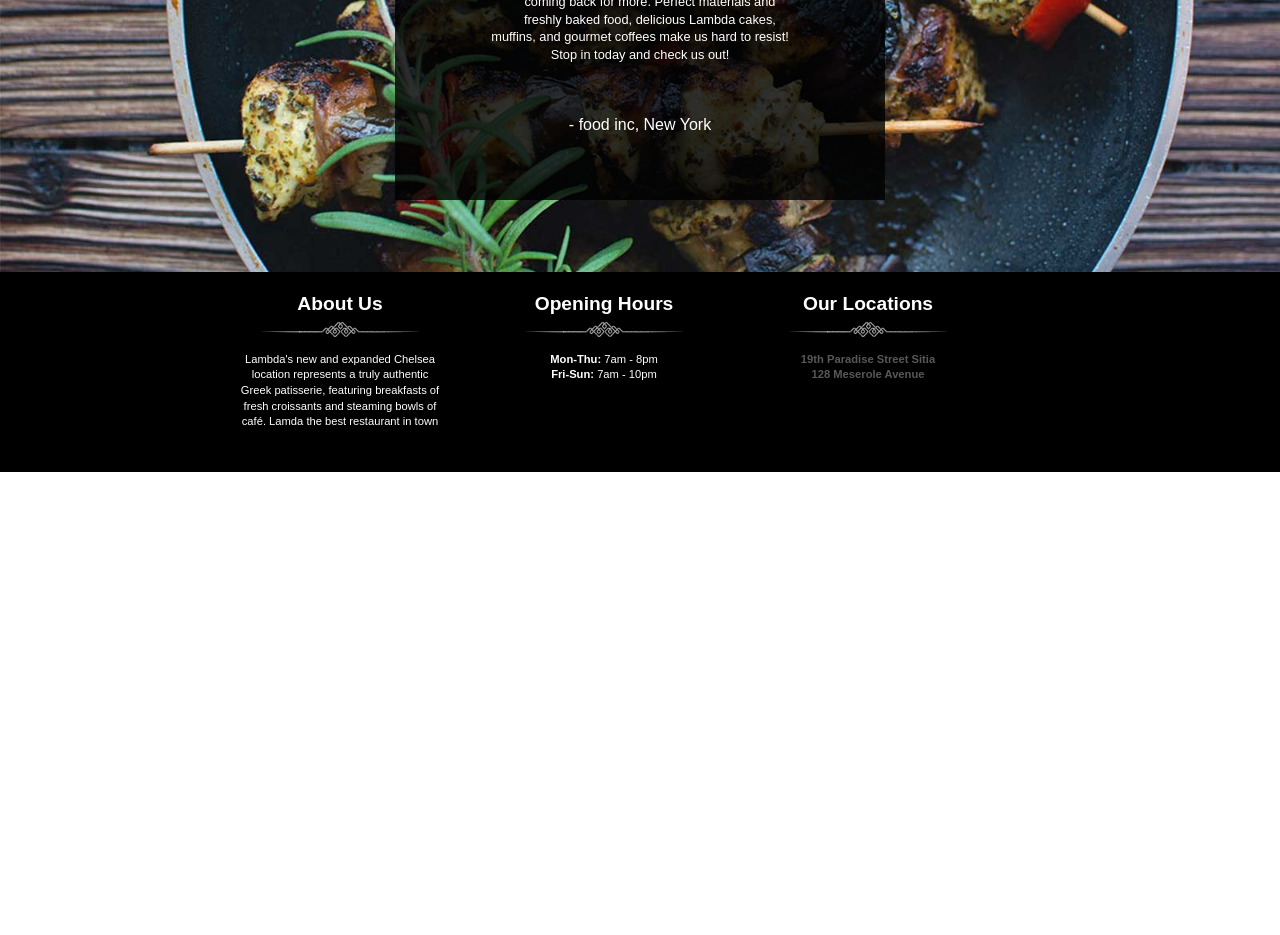
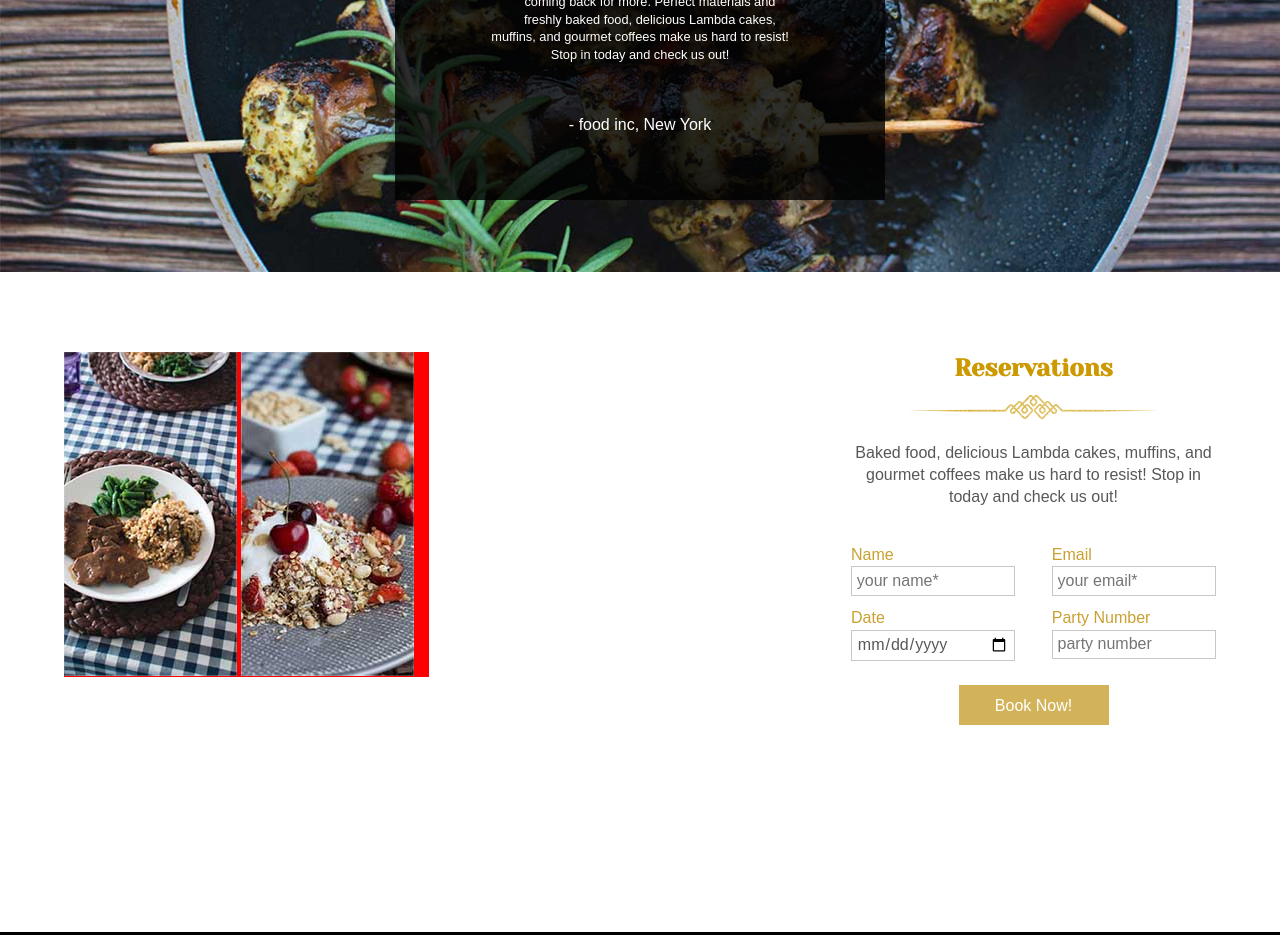
Before and after one commit to freddyhm/restaurant-template, a website: page index.html in a window 1280 px wide. Shown: the part 1658-2593 px from the top of the page. Before the commit the page ends 2130 px from the top, so only its background shows below. Drawn offline with nearby package versions, Linux system fonts and the light colour scheme; files that its build step writes are made by us from their sources; files whose address does not match are found by name.

Commit message:
Create reservation. Add basic styling for mobile. Start styling for desktop.

```diff
--- a/index.html
+++ b/index.html
@@ -23,6 +23,7 @@
            @@include('src/includes/about.html')
            @@include('src/includes/ingredients.html')
            @@include('src/includes/reviews.html')
+           @@include('src/includes/reservation.html')
         </main>
         @@include('src/includes/footer.html')
         <script src="//ajax.googleapis.com/ajax/libs/jquery/1.11.2/jquery.min.js"></script>
--- a/src/css/base/layout.css
+++ b/src/css/base/layout.css
@@ -13,6 +13,6 @@ a{
 	color: inherit;
 }
 
-button{
+button, input{
 	border: none;
 }
--- a/src/css/button/button.css
+++ b/src/css/button/button.css
@@ -9,6 +9,7 @@
 	line-height: 40px;
 	opacity: 0.8;
 	cursor: pointer;
+	color: #fff;
 }
 
 .button--light{
@@ -18,5 +19,13 @@
 
 .button--dark{
 	background-color: #000;
-	color: #fff;
 }
+
+.button--highlighted{
+	margin: 1.5em auto;
+	background-color: #c9a131;
+}
+
+.button--wide{
+	width: 100%;
+}
--- a/src/css/module/__about/module__about.css
+++ b/src/css/module/__about/module__about.css
@@ -1,4 +1,4 @@
-/* -----------------------------------------------
+/* ------------------------------------------
 :: ABOUT
 --------------------------------------------- */
 
@@ -28,9 +28,9 @@
 	max-width: 525px;
 }
 
-/* -----------
+/* --------
 :: Desktop
-  ---------- */
+----------- */
 
 @media screen and (min-width: 700px){
 
--- a/src/css/module/__contact/module__contact.css
+++ b/src/css/module/__contact/module__contact.css
@@ -32,7 +32,6 @@
 .contact__content{
 	position: relative;
 	max-width: 360px;
-	color: #585858;
 }
 
 /* Info wrapper & modules */
@@ -66,11 +65,6 @@
 
 .address__link{
 	color: #e7bd49;
-}
-
-.contact__call{
-	margin: 1.5em auto;
-	background-color: #c9a131;
 }
 
 /* -----------
@@ -128,7 +122,7 @@
 		display: none;
 	}
 
-	.contact__call{
+	.contact__button{
 		display: none;
 	}
 }
--- a/src/css/module/__reservation/module__reservation.css
+++ b/src/css/module/__reservation/module__reservation.css
@@ -0,0 +1,97 @@
+/* ------------------------------------------
+:: RESERVATION
+--------------------------------------------- */
+
+/* -------
+:: Mobile
+---------- */
+
+.banner{
+	display: none;
+}
+
+.module__reservation{
+	height: 660px;
+}
+
+.reservation__content{
+	max-width: 500px;
+}
+
+.reservation__form{
+	margin: 1.5em auto 0 auto;
+}
+
+.form__field{
+	margin-top: 0.7em;
+}
+
+.field__label{
+	display: block;
+	text-align: left;
+	color: #c9a131;
+}
+
+.field__input{
+	box-sizing: border-box;
+	width: 100%;
+	padding: 0.8em;
+	border: 1px solid #c8c6c6;
+}
+
+.form__submit-button{
+	width: 100%;
+}
+
+/* -------
+:: Desktop
+---------- */
+
+@media screen and (min-width: 830px){
+
+.banner{
+	display: block;
+	float: left;
+	margin-top: 5em;
+	margin-left: 4em;
+	width: 365px;
+	height: 325px;
+	background-color: red;
+}
+
+.reservation__content{
+	float: right;
+	margin-top: 5em;
+	margin-right: 4em;
+	width: 365px;
+	height: 325px;
+
+}
+
+.reservation__title{
+	padding-top: 0px;
+}
+
+.form__field{
+	width: 45%;
+}
+
+.field__input{
+	padding: 0.3em;
+}
+
+.form__field:nth-of-type(2n+1){
+	float: left;
+}
+
+.form__field:nth-of-type(2n+2){
+	float: right;
+}
+
+.reservation__button{
+	width: 150px;
+	text-transform: none;
+}
+
+
+}
--- a/src/css/module/module.css
+++ b/src/css/module/module.css
@@ -14,10 +14,19 @@
 	color: white;
 }
 
+.module__content--dark{
+	color: #585858;
+}
+
+
 .module__title{
 	margin: 0;
 	padding: 1.2em 0 0.4em 0;
 	font-family: 'Yeseva One', cursive;
+}
+
+.module__title--highlighted{
+	color: #cc9900;
 }
 
 .module__description{
--- a/src/includes/contact.html
+++ b/src/includes/contact.html
@@ -1,6 +1,6 @@
 <section class="module module__contact">
-	<div class="module__content contact__content">
-		<h2 class="module__title contact__title">Get In touch</h2>
+	<div class="module__content module__content--dark contact__content">
+		<h2 class="module__title module__title--highlighted contact__title">Get In touch</h2>
 		<img class="module__separator contact__separator" src="img/module/module__separator--highlighted.png" alt="" class="module__separator separator--highlighted">
 		<div class="contact__info-wrapper">
 			<div class="info__blocks info__about">
@@ -29,7 +29,7 @@
 				</p>
 			</div>
 		</div>
-		<button class="button button--dark contact__call">
+		<button class="button button--highlighted button--wide contact__button">
 			<a href="tel:555-555-555">CALL 555-555-555</a>
 		</button>
 	</div>
--- a/src/includes/reservation.html
+++ b/src/includes/reservation.html
@@ -1 +1,34 @@
-reservation
+<section class="module module__reservation">
+	<div class="banner">
+		<img src="img/reservation/reservation__beef.jpg" alt="" class="banner--left">
+		<img src="img/reservation/reservation__granola-yogurt.jpg" alt="" class="banner--right">
+	</div>
+	<div class="module__content module__content--dark reservation__content">
+		<h2 class="module__title module__title--highlighted reservation__title">Reservations</h2>
+		<img src="img/module/module__separator--highlighted.png" alt="" class="module__separator module__separator--highlighted">
+		<p class="module__description">
+			Baked food, delicious Lambda cakes, muffins, and gourmet coffees make us hard to resist! Stop in today and check us out!
+		</p>
+		<form class="reservation__form" method="POST" action="#">
+			<fieldset class="form__fieldset">
+				<div class="form__field field__name">
+					<label class="field__label" for="guest-name">Name</label>
+					<input class="field__input" id="guest-name" type="text" placeholder="your name*">
+				</div>
+				<div class="form__field field__email">
+					<label class="field__label" for="email">Email</label>
+					<input class="field__input"  id="email" type="email" placeholder="your email*">
+				</div>
+				<div class="form__field field__date">
+					<label class="field__label" for="date">Date</label>
+					<input class="field__input" id="date" type="date" placeholder="date">
+				</div>
+				<div class="form__field field__party-number">
+					<label class="field__label" for="party-number">Party Number</label>
+					<input class="field__input" id="party-number" type="number" placeholder="party number">
+				</div>
+			</fieldset>
+			<input class="button button--highlighted button--wide reservation__button" type="submit" value="Book Now!">
+		</form>
+	</div>
+</section>
```
Also changed, not shown: src/img/reservation/reservation__beef.jpg (added), src/img/reservation/reservation__granola-yogurt.jpg (added). Lines whose indentation alone changed are shown as unchanged.
